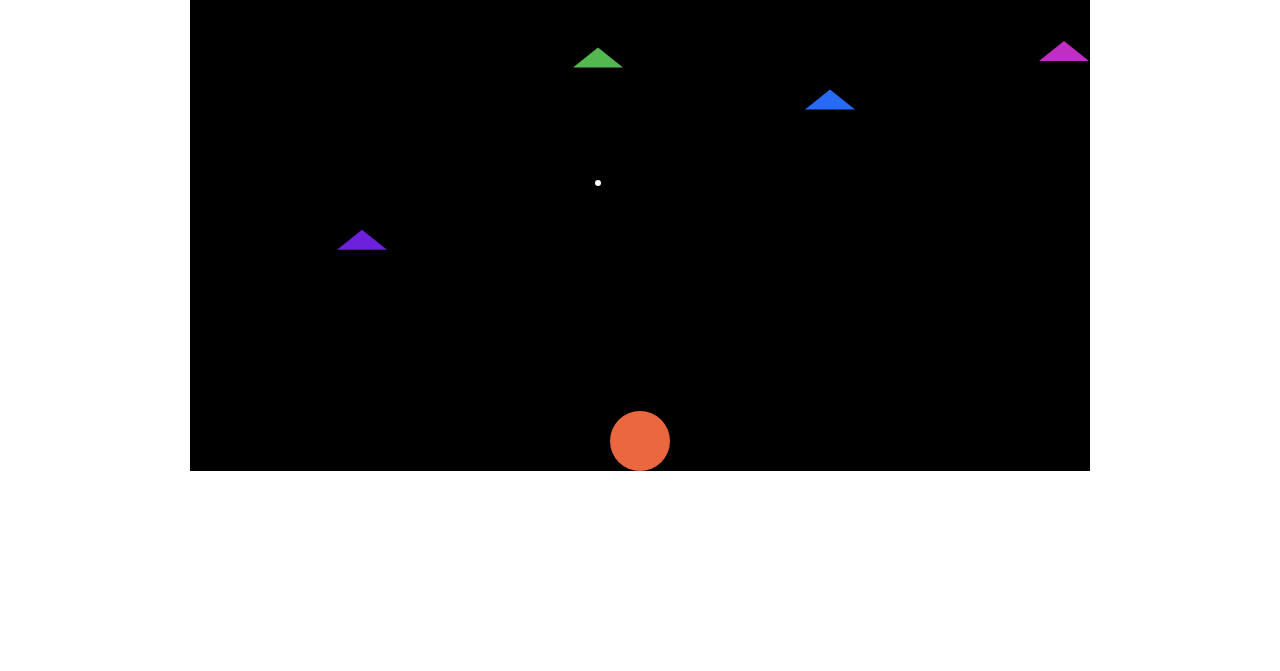
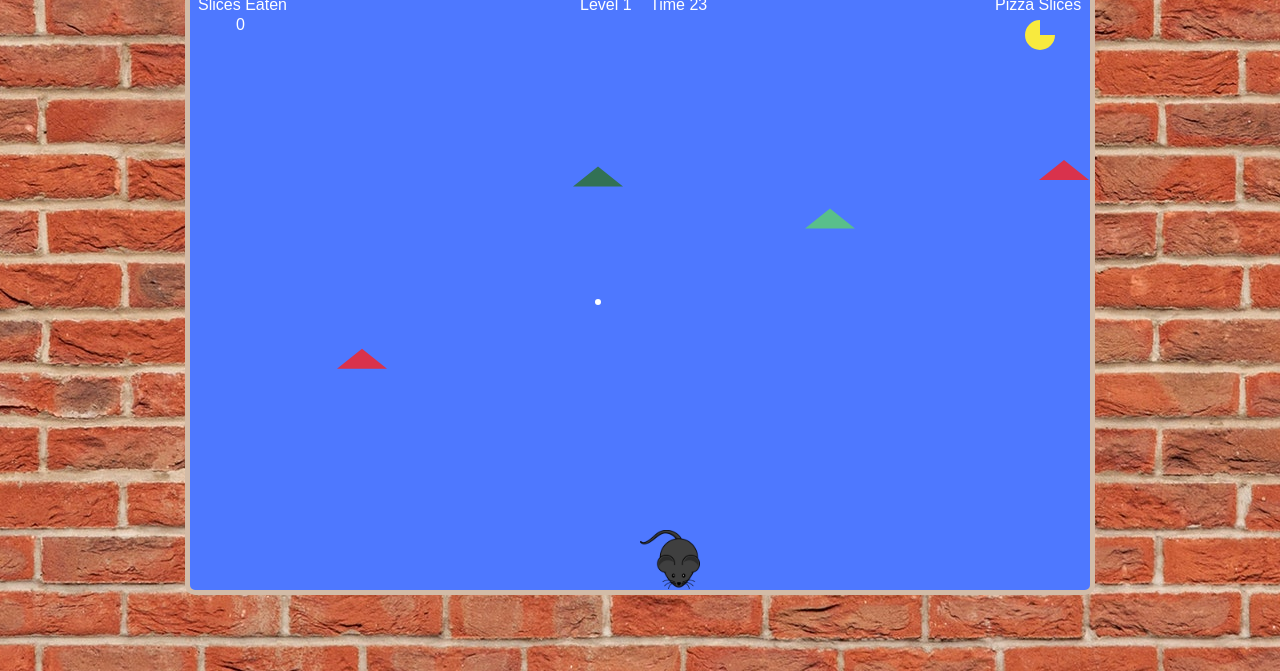
Before and after one commit to MLT-NYC/luckyRat, a website built with webpack: page index.html in a window 1280 px wide. Shown: the part 129-800 px from the top of the page. Built offline with nearby package versions, Linux system fonts and the light colour scheme.

Commit message:
Styled luckyRat, adjusted layout, adjust collision detection

```diff
--- a/index.html
+++ b/index.html
@@ -2,13 +2,13 @@
 <html lang="en">
 <head>
     <meta charset="UTF-8">
-    <!-- <meta name="viewport" content="width=device-width, initial-scale=1.0">
-    <meta http-equiv="X-UA-Compatible" content="ie=edge"> -->
+    <meta name="viewport" content="width=device-width, initial-scale=1.0">
+    <meta http-equiv="X-UA-Compatible" content="ie=edge">
     <link rel="stylesheet" href="./stylesheets/main.css">
     <title>luckyRat</title>
 </head>
 <body>
-
+    <h1 class='title'>luckyRat</h1>
     <canvas id='rootCanvas' width='900' height='600'></canvas>
 
     <script src='./bundle.js'></script>
--- a/source/index.js
+++ b/source/index.js
@@ -5,6 +5,9 @@ import Rat from './rat';
 document.addEventListener('DOMContentLoaded', () => {
     const canvas = document.getElementById('rootCanvas');
     const ctx = canvas.getContext('2d');
+    // const pizzaImage = new Image();
+    // pizzaImage.src = 'images/pixel-pizza.jpg';
+
     const luckyRat = new Rat(canvas, ctx);
 
     const pigeonStartingPositions = [
@@ -111,27 +114,49 @@ document.addEventListener('DOMContentLoaded', () => {
     ];
 
     const pigeonColors = [
-        'rgb(255, 254, 84)',
-        'rgb(84, 184, 81)',
-        'rgb(38, 106, 246)',
-        'rgb(110, 33, 220)',
-        'rgb(193, 46, 195)'
+        'rgb(24, 20, 49)',
+        'rgb(38, 41, 71)',
+        'rgb(34, 83, 88)',
+        'rgb(50, 113, 85)',
+        'rgb(89, 191, 139)',
+        'rgb(181, 215, 123)',
+        'rgb(242, 193, 103)',
+        'rgb(222, 114, 72)',
+        'rgb(217, 50, 76)',
+        'rgb(148, 54, 92)',
+        'rgb(102, 21, 93)'
     ];
 
     let level = 1;
     let lastLevel = 13;
     let timer = 30;
-    let pizzaLives = 3;
+    let pizzaLives = 4;
     let pizzaScore = 0;
+    let pizzaRadians = 2;
+
+    function resetRatColor() {
+        luckyRat.ratColor = 'rgb(178, 178, 178)';
+    }
+    setInterval(resetRatColor, 200);
 
     document.addEventListener('keydown', luckyRat.keyDownHandler, false);
     document.addEventListener('keyup', luckyRat.keyUpHandler, false);
     document.addEventListener("mousemove", luckyRat.mouseMoveHandler, false);
 
+    function drawMarkers() {
+        ctx.beginPath();
+        ctx.moveTo(0, 300);
+        ctx.lineTo(900, 300);
+        ctx.moveTo(450, 0);
+        ctx.lineTo(450, 600);
+        ctx.stroke();
+        ctx.closePath();
+    }
+
     function drawLevel() {
         ctx.font = '16px Arial';
         ctx.fillStyle = '#FFFFFF';
-        ctx.fillText('Level ' + level, 8, 20);
+        ctx.fillText('Level ' + level, 390, 20);
     }
 
     function nextLevel() {
@@ -142,37 +167,40 @@ document.addEventListener('DOMContentLoaded', () => {
     function drawTimer() {
         ctx.font = '16px Arial';
         ctx.fillStyle = '#FFFFFF';
-        ctx.fillText('Time ' + timer, 8, 40);
+        ctx.fillText('Time ' + timer, 460, 20);
     }
 
     function timerTick() {
         timer -= 1;
     }
-
     setInterval(timerTick, 1000);
 
-    function drawPizzaLives () {
+    function drawPizzaLivesTitle () {
         ctx.font = '16px Arial';
         ctx.fillStyle = '#FFFFFF';
-        ctx.fillText('Pizzas ' + pizzaLives, 8, 60);
+        ctx.fillText('Pizza Slices', 805, 20);
+    }
+
+    function drawPizzaLives () {
+        ctx.beginPath();
+        ctx.arc(850, 45, 15, 0, Math.PI * pizzaRadians);
+        ctx.lineTo(850, 45);
+        ctx.fillStyle = 'rgb(248, 234, 62)';
+        ctx.fill();
+        ctx.closePath();
+    }
+
+    function drawPizzaScoreTitle() {
+        ctx.font = '16px Arial';
+        ctx.fillStyle = '#FFFFFF';
+        ctx.fillText('Slices Eaten', 8, 20);
     }
 
     function drawPizzaScore() {
         ctx.font = '16px Arial';
         ctx.fillStyle = '#FFFFFF';
-        ctx.fillText('Pizzas eaten ' + pizzaScore, 8, 80);
+        ctx.fillText(pizzaScore, 46, 40);
     }
-
-    // function drawMarkers() {
-    //     ctx.beginPath();
-    //     ctx.moveTo(450, 0);
-    //     ctx.lineTo(450, 600);
-    //     ctx.moveTo(0, 300);
-    //     ctx.lineTo(900, 300);
-    //     ctx.strokeStyle = '#FFFFFF';
-    //     ctx.stroke();
-    //     ctx.closePath();
-    // }
 
     function getRandomNum(min, max) {
         min = Math.ceil(min);
@@ -228,14 +256,14 @@ document.addEventListener('DOMContentLoaded', () => {
 
         drawLevel();
         drawTimer();
+        drawPizzaLivesTitle();
         drawPizzaLives();
+        drawPizzaScoreTitle();
         drawPizzaScore();
+        // drawMarkers();
 
         luckyRat.drawRat();
         luckyRat.ratMovement();
-
-
-
 
         let platoon = pigeonArmy[level-1];
         let pigeonLevelAmmo = pigeonTotalAmmo[level-1]
@@ -258,10 +286,12 @@ document.addEventListener('DOMContentLoaded', () => {
             }
 
             if (dropping.status === 1) {
-                if (dropping.droppingY + dropping.dyDropping > canvas.height - luckyRat.ratGirth -15) {
-                    if (dropping.droppingX > luckyRat.ratX - 30 && dropping.droppingX < luckyRat.ratX + 30 && dropping.droppingY < luckyRat.ratY) {
+                if (dropping.droppingY + dropping.dyDropping > canvas.height - luckyRat.ratGirth) {
+                    if (dropping.droppingX > luckyRat.ratX  && dropping.droppingX < luckyRat.ratX + luckyRat.ratGirth && dropping.droppingY < luckyRat.ratY) {
                         dropping.status = 0;
+                        luckyRat.ratColor = 'rgb(215, 46, 32)';
                         pizzaLives--;
+                        pizzaRadians -= 0.5;
                     }
                 }
             }
@@ -273,23 +303,16 @@ document.addEventListener('DOMContentLoaded', () => {
             pizzaLives = 3;
             pigeonRecruits += 10;
             topDroppingDY += 1;
-            luckyRat.ratColor = '#b2b2b2';
         }
 
         if (pizzaLives === 0) {
             alert(`Game Over! luckyRat ate ${pizzaScore} pizza slices.`);
             document.location.reload();
-        } else if (level === 13 && timer === 0) {
+        }
+
+        if (level === 13 && timer === 0) {
             alert(`You win! luckyRat ate ${pizzaScore} pizza slices. That's alot of slices!`);
             document.location.reload();
-        }
-
-        if (pizzaLives === 2) {
-            luckyRat.ratColor = 'rgb(235, 103, 62)';
-        }
-
-        if (pizzaLives === 1) {
-            luckyRat.ratColor = 'rgb(223, 74, 63)';
         }
 
         requestAnimationFrame(draw);
--- a/source/rat.js
+++ b/source/rat.js
@@ -3,14 +3,17 @@ class Rat {
         this.canvas = canvas;
         this.ctx = ctx;
 
-        this.ratGirth = 30;
+        this.ratGirth = 60;
         this.ratX = (canvas.width) / 2;
         this.ratY = (canvas.height - this.ratGirth);
 
         this.rightPressed = false;
         this.leftPressed = false;
 
-        this.ratColor = '#b2b2b2';
+        this.ratColor = 'rgb(178, 178, 178)';
+
+        this.ratImage = new Image();
+        this.ratImage.src = './images/rat.png';
 
         this.keyDownHandler = this.keyDownHandler.bind(this);
         this.keyUpHandler = this.keyUpHandler.bind(this);
@@ -18,11 +21,12 @@ class Rat {
     }
 
     drawRat() {
-        this.ctx.beginPath();
-        this.ctx.arc(this.ratX, this.ratY, this.ratGirth, 0, Math.PI * 2);
-        this.ctx.fillStyle = this.ratColor;
-        this.ctx.fill();
-        this.ctx.closePath();
+        // this.ctx.beginPath();
+        // this.ctx.arc(this.ratX, this.ratY, this.ratGirth, 0, Math.PI * 2);
+        // this.ctx.fillStyle = this.ratColor;
+        // this.ctx.fill();
+        this.ctx.drawImage(this.ratImage, 0, 0, 1000, 1000, this.ratX, this.ratY, 100, 100);
+        // this.ctx.closePath();
     }
 
     keyDownHandler(e) {
--- a/stylesheets/main.css
+++ b/stylesheets/main.css
@@ -3,13 +3,32 @@
     margin:0;
 }
 
+html {
+    height: 100%;
+    width: 100%;
+}
+
 body {
-    height: auto;
+    display: flex;
+    flex-direction: column;
+    justify-content: center;
+    align-items: center;
+    height: 100%;
+    width: 100%;
+    background-image: url("../images/brick-background.jpg");
+    background-repeat: no-repeat;
+    background-attachment: fixed;
+    background-position: center;
+}
+
+.title {
+    font-family: Arial, Helvetica, sans-serif;
+    font-size: 48;
+    color: white;
 }
 
 canvas {
-    display: block;
-    /* justify-content: center */
-    margin: 0 auto;
-    background: black;
+    background: rgb(78, 120, 255);
+    border: 5px solid rgb(210, 187, 167);
+    border-radius: 10px;
 }
```
Also changed, not shown: images/brick-background.jpg (added), images/pixel-pizza.jpg (added), images/pizza.jpg (added), images/rat.png (added).
